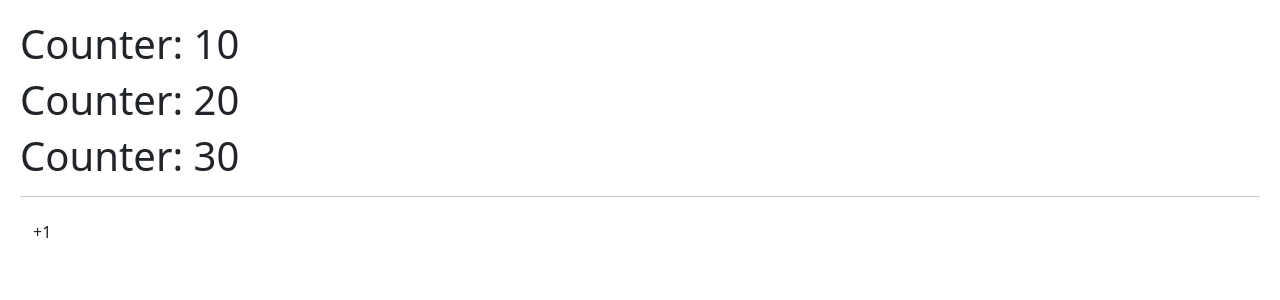
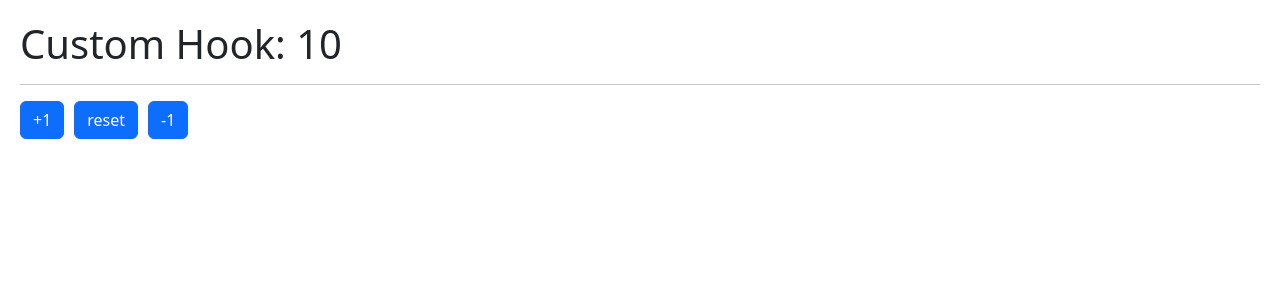
Before and after one commit to devMetalG/hook-app, a React (Vite) app: page / in a window 1280 px wide. Shown: the top 300 px of the page. Built offline with nearby package versions, Linux system fonts and the light colour scheme.

Commit message:
CounterAppWithCustomHook

```diff
--- /dev/null
+++ b/src/01-useState/CounterWithCustomHook.tsx
@@ -0,0 +1,19 @@
+import { useCounter } from "../hooks/useCounter"
+
+const CounterWithCustomHook:React.FC = () => {
+
+  const { count, increment, decrement, reset } = useCounter();
+
+  return (
+    <>
+      <h1>Custom Hook: {count} </h1>
+      <hr />
+
+      <button onClick={ ()=> increment(2) } className="btn btn-primary"> +1 </button>
+      <button onClick={ reset } className="btn btn-primary"> reset </button>
+      <button onClick={ ()=> decrement(2) } className="btn btn-primary"> -1 </button>
+    </>
+  )
+}
+
+export default CounterWithCustomHook
--- /dev/null
+++ b/src/hooks/useCounter.tsx
@@ -0,0 +1,24 @@
+import { useState } from "react"
+
+export const useCounter = (initialValue = 10) => {
+
+  const [count, setCount] = useState(initialValue);
+
+  const increment = (value:number) => {
+    setCount(count + value)
+  }
+  const decrement = (value:number) => {
+    if(count === 0 ) return;
+    setCount(count - value)
+  }
+  const reset = () => {
+    setCount(initialValue)
+  }
+
+  return {
+    count,
+    increment,
+    decrement,
+    reset
+  }
+}
--- a/src/main.tsx
+++ b/src/main.tsx
@@ -2,10 +2,11 @@ import { StrictMode } from 'react';
 import { createRoot } from 'react-dom/client';
 import './index.css';
 // import { HooksApp } from './HooksApp';
-import CounterApp from './01-useState/CounterApp';
+// import CounterApp from './01-useState/CounterApp';
+import CounterWithCustomHook from './01-useState/CounterWithCustomHook';
 
 createRoot(document.getElementById('root')!).render(
   <StrictMode>
-    <CounterApp/>
+    <CounterWithCustomHook/>
   </StrictMode>
 )
```
